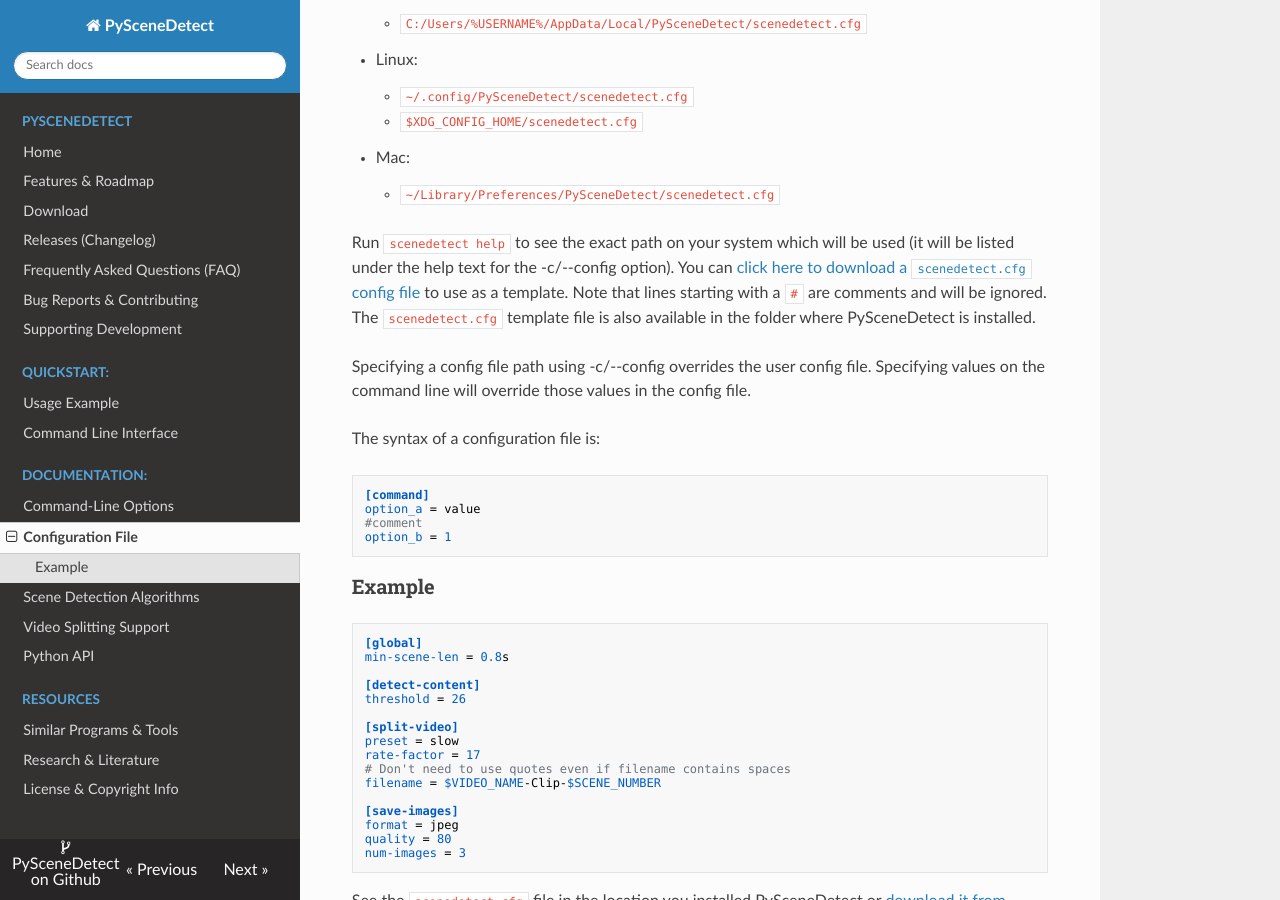
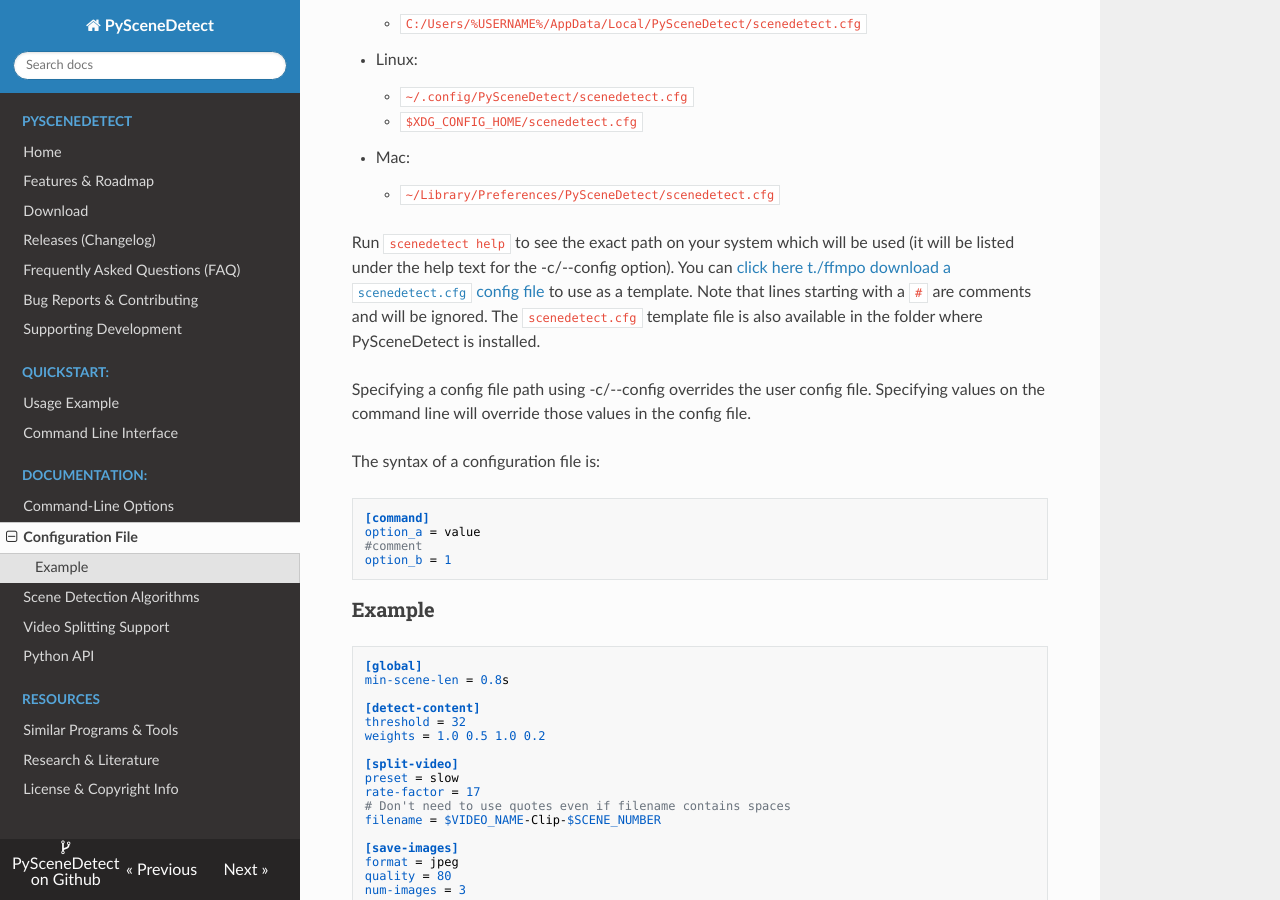
Before and after one commit to vovamushak/PySceneDetect, an MkDocs documentation site: the page built from docs/reference/config.md, in a window 1280 px wide and 900 px high, scrolled down 254 px. Built offline with MkDocs 1.6.1, drawn with Linux system fonts in a browser that asks for light colours; nearby versions of some CDN libraries; old or Windows-style settings are respelled for this version of MkDocs.

Commit message:
[cli] Add -w/--weights and -k/--kernel size
Finalize addition of edge detection to CLI. #35

Include some default values for users to try. Improve CLI documentation.

```diff
--- a/docs/reference/config.md
+++ b/docs/reference/config.md
@@ -13,7 +13,7 @@ A configuration file path can be specified using the `-c`/`--config` argument. P
  * Mac:
      * `~/Library/Preferences/PySceneDetect/scenedetect.cfg`
 
-Run `scenedetect help` to see the exact path on your system which will be used (it will be listed under the help text for the -c/--config option).  You can [click here to download a `scenedetect.cfg` config file](https://raw.githubusercontent.com/Breakthrough/PySceneDetect/v0.6/scenedetect.cfg) to use as a template. Note that lines starting with a `#` are comments and will be ignored.  The `scenedetect.cfg` template file is also available in the folder where PySceneDetect is installed.
+Run `scenedetect help` to see the exact path on your system which will be used (it will be listed under the help text for the -c/--config option).  You can [click here t./ffmpo download a `scenedetect.cfg` config file](https://raw.githubusercontent.com/Breakthrough/PySceneDetect/v0.6/scenedetect.cfg) to use as a template. Note that lines starting with a `#` are comments and will be ignored.  The `scenedetect.cfg` template file is also available in the folder where PySceneDetect is installed.
 
 Specifying a config file path using -c/--config overrides the user config file. Specifying values on the command line will override those values in the config file.
 
@@ -33,7 +33,8 @@ option_b = 1
 min-scene-len = 0.8s
 
 [detect-content]
-threshold = 26
+threshold = 32
+weights = 1.0 0.5 1.0 0.2
 
 [split-video]
 preset = slow
--- a/scenedetect.cfg
+++ b/scenedetect.cfg
@@ -69,7 +69,7 @@
 #  - delta_edges:  Difference between calculated edges of adjacent frames
 # The score of each frame ('content_val' in the statsfile) is calculated as
 # the weighted sum of all components.
-#weights = 1.0  1.0  1.0  0.0
+#weights = 1.0 1.0 1.0 0.0
 
 # Discard colour information and only use luminance (yes/no).
 # If yes, overrides weights with (0.0, 0.0, 1.0, 0.0).
```
